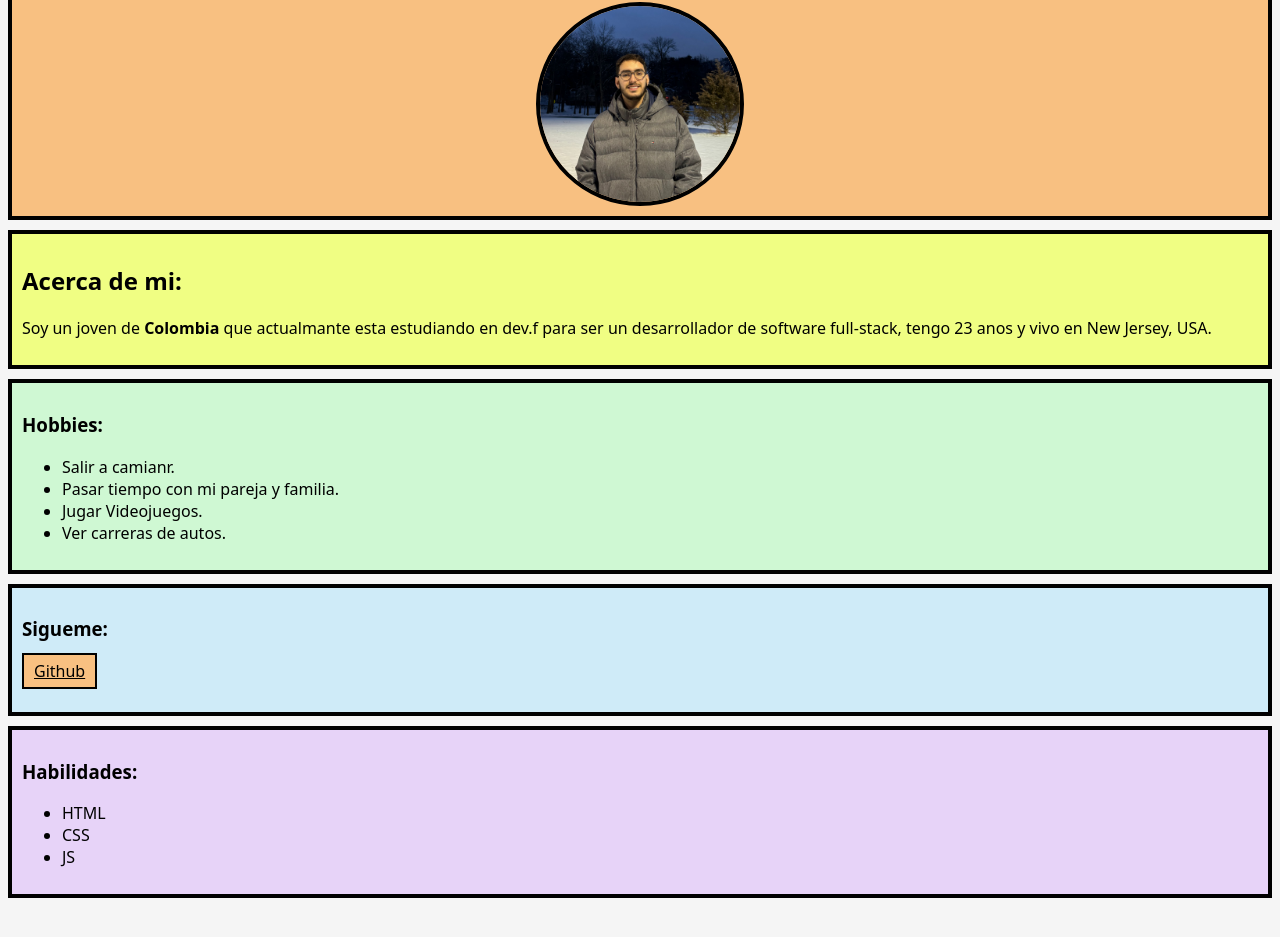
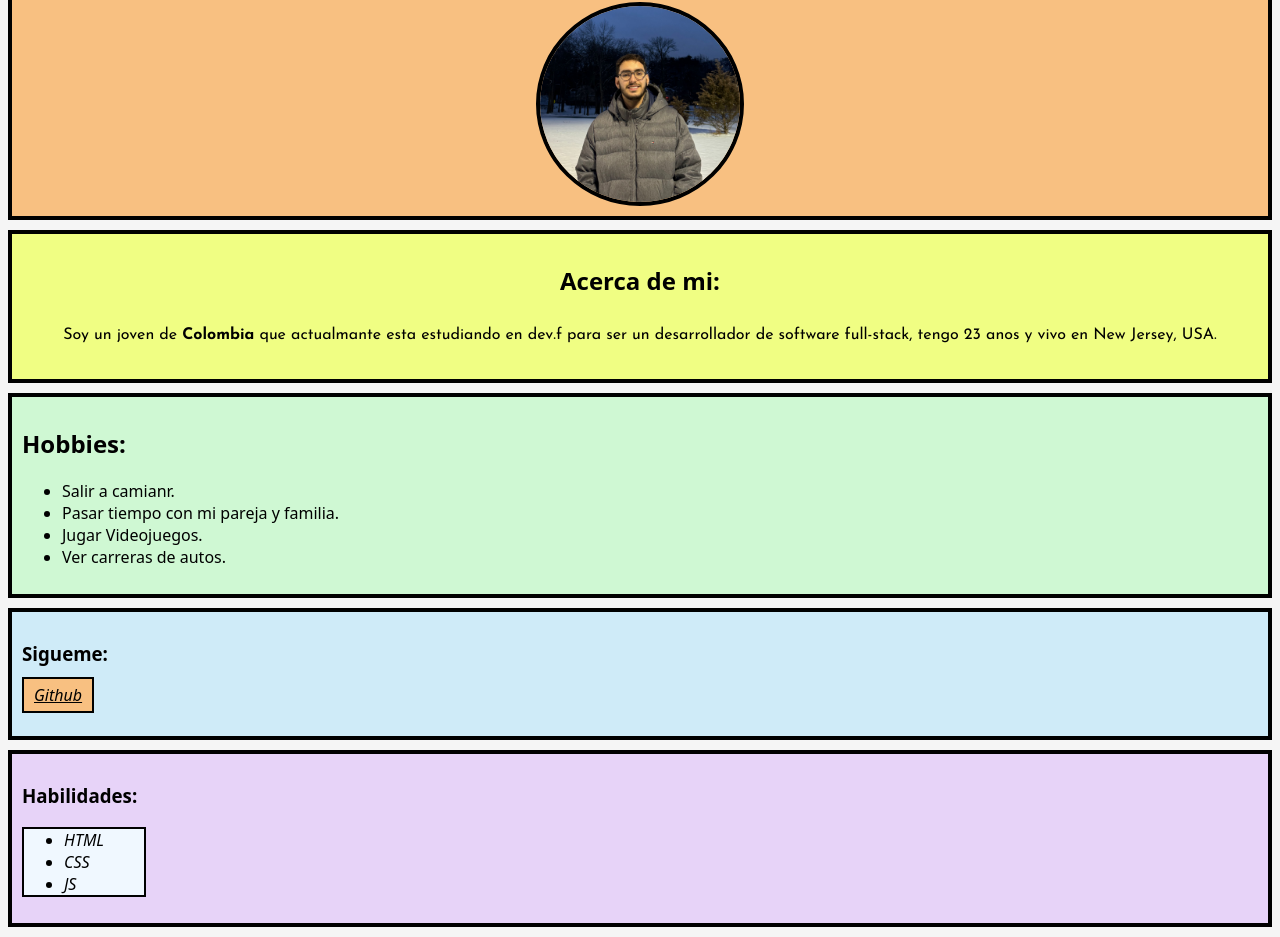
Before and after one commit to gaocampo112/Primer-CV, a plain HTML site: page index.html in a window 1280 px wide. Shown: the part 101-1038 px from the top of the page. Before the commit the page ends 1009 px from the top, so only its background shows below. Drawn offline with Linux system fonts and the light colour scheme.

Commit message:
Actualizacion CV con requisitos del proyecto

```diff
--- a/CSS/styles.css
+++ b/CSS/styles.css
@@ -12,7 +12,7 @@ html{
     padding: 5px;
 }
 
-.img{
+.image-profile{
     border: 4px solid black;
     border-radius: 50%;
 }
@@ -23,6 +23,7 @@ html{
     border: 4px solid black;
     background-color: rgb(240, 254, 131);
     padding: 10px;
+    text-align: center;
 }
 
 .hobbies{
@@ -46,6 +47,7 @@ html{
         padding-bottom: 5px;
         border: 2px solid black;
         color: black;
+        font-style: italic;
     }
 }
 
@@ -56,3 +58,17 @@ html{
     padding: 10px;
 
 }
+
+.profile-description{
+    padding: 10px;
+    font-family: cursive;
+    font-family: "Josefin Sans", sans-serif;
+    font-optical-sizing: auto;
+}
+
+.skills{
+    background-color: aliceblue;
+    width: 80px;
+    border: 2px solid black;
+    font-style: italic;
+}
--- a/index.html
+++ b/index.html
@@ -3,23 +3,26 @@
 <head>
     <meta charset="UTF-8">
     <meta name="viewport" content="width=device-width, initial-scale=1.0">
-    <title>Primer CV</title>
+    <title>MI CV</title>
     <link rel="stylesheet" href="CSS/styles.css"> <!--link es importante para importar el css-->
+    <link rel="preconnect" href="https://fonts.googleapis.com">
+    <link rel="preconnect" href="https://fonts.gstatic.com" crossorigin>
+    <link href="https://fonts.googleapis.com/css2?family=Josefin+Sans:ital,wght@0,100..700;1,100..700&display=swap" rel="stylesheet">
 </head>
 <body>
     <div class="principal">
         <h1>Gabriel Ocampo</h1>
-        <img class="img" src="fotos/Gabriel-ocampo-foto.jpg"  alt="foto de perfil" width="200px">
+        <img class="image-profile" src="fotos/Gabriel-ocampo-foto.jpg"  alt="foto de perfil" width="200px">
     </div>
 
     <div class="acerca-de-mi">
         <h2>Acerca de mi:</h2>
-        <p>Soy un joven de <strong>Colombia</strong> que actualmante esta estudiando en dev.f para ser un
+        <p class="profile-description">Soy un joven de <strong>Colombia</strong> que actualmante esta estudiando en dev.f para ser un
         desarrollador de software full-stack, tengo 23 anos y vivo en New Jersey, USA.</p>
     </div>
 
     <div class="hobbies">
-        <h3>Hobbies:</h3>
+        <h2>Hobbies:</h3>
         <ul>
             <li>Salir a camianr.</li>
             <li>Pasar tiempo con mi pareja y familia.</li>
@@ -35,7 +38,7 @@
 
     <div class="habilidades">
         <h3>Habilidades:</h3>
-        <ul>
+        <ul class="skills">
             <li>HTML</li>
             <li>CSS</li>
             <li>JS</li>
```
